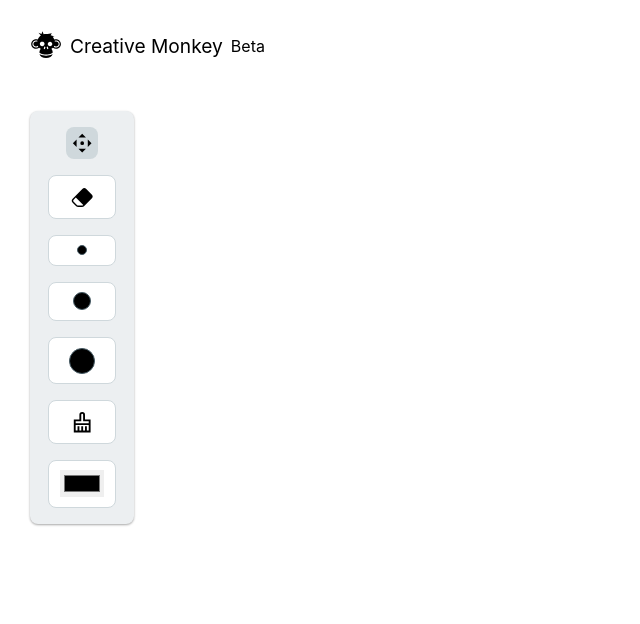
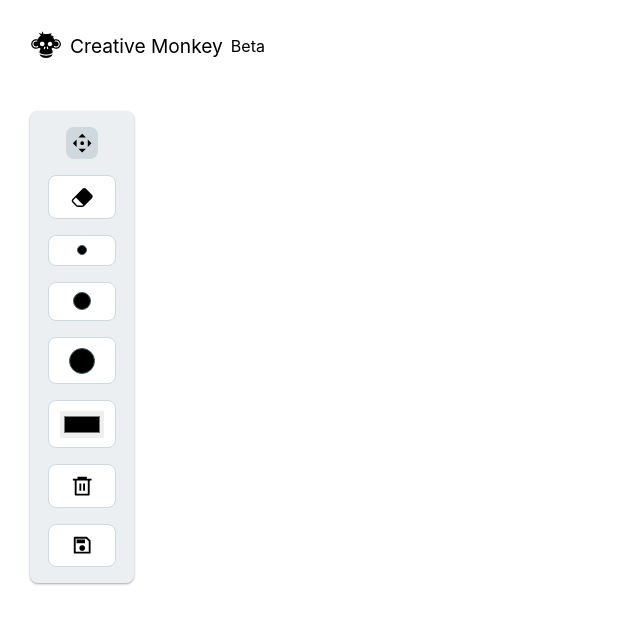
Before and after one commit to om202/creativemonkey-paint, a React (Create React App) app: page / in a window 1280 px wide. Shown: the top 624 px of the page, without its empty margins (0-640 px from the left). Built offline with nearby package versions, Linux system fonts and the light colour scheme.

Commit message:
save image functionality

```diff
--- a/src/ButtonsGroup/ButtonsGroup.js
+++ b/src/ButtonsGroup/ButtonsGroup.js
@@ -2,12 +2,12 @@ import React, { useState } from "react";
 import { useCanvas } from "../CanvasContext";
 import { BsEraserFill } from "react-icons/bs";
 import { GrClearOption } from "react-icons/gr";
-import {RiDragMoveFill} from 'react-icons/ri';
+import {RiDragMoveFill, RiDeleteBin6Line, RiSave2Line} from 'react-icons/ri';
 import "./ButtonsGroup.css";
 import { Tooltip } from "../Tooltip/Tooltip";
 
 export const ButtonsGroup = () => {
-  const { clearCanvas, strokeColor, eraser, pencil } = useCanvas();
+  const { clearCanvas, strokeColor, eraser, pencil, saveAsImage } = useCanvas();
 
   const [color, setColor] = useState("black");
 
@@ -47,11 +47,6 @@ export const ButtonsGroup = () => {
           <div className="pencil-large pencil" style={{ background: color }} />
         </button>
       </Tooltip>
-      <Tooltip text={"Clear everything"}>
-        <button className="buttons-style" onClick={clearCanvas}>
-          <GrClearOption />
-        </button>
-      </Tooltip>
       <Tooltip text={"Color picker"}>
         <button className="buttons-style">
           <input
@@ -61,6 +56,16 @@ export const ButtonsGroup = () => {
           />
         </button>
       </Tooltip>
+      <Tooltip text={"Clear everything"}>
+        <button className="buttons-style" onClick={clearCanvas}>
+          <RiDeleteBin6Line/>
+        </button>
+      </Tooltip>
+      <Tooltip text={"Save as image"}>
+        <button className="buttons-style" onClick={saveAsImage}>
+          <RiSave2Line/>
+        </button>
+      </Tooltip>
     </div>
   );
 };
--- a/src/CanvasContext.js
+++ b/src/CanvasContext.js
@@ -4,8 +4,8 @@ const CanvasContext = React.createContext();
 
 export const CanvasProvider = ({ children }) => {
   const [isDrawing, setIsDrawing] = useState(false);
-  const [pencilColor, setPencilColor] = useState('black');
-  const [pencilSize, setPencilSize] = useState(3)
+  const [pencilColor, setPencilColor] = useState("black");
+  const [pencilSize, setPencilSize] = useState(3);
   const canvasRef = useRef(null);
   const contextRef = useRef(null);
   const defaultEraserWidth = 30;
@@ -18,6 +18,7 @@ export const CanvasProvider = ({ children }) => {
     canvas.style.height = `${window.innerHeight}px`;
 
     const context = canvas.getContext("2d");
+    context.fillStyle = "white";
     context.scale(2, 2);
     context.lineCap = "round";
     context.lineJoin = "round";
@@ -81,6 +82,29 @@ export const CanvasProvider = ({ children }) => {
     contextRef.current = context;
   };
 
+  const saveAsImage = () => {
+    const canvas = canvasRef.current;
+    //cache height and width
+    var w = canvas.width;
+    var h = canvas.height;
+    var data;
+    data = contextRef.current.getImageData(0, 0, w, h);
+    var compositeOperation = contextRef.current.globalCompositeOperation;
+    contextRef.current.globalCompositeOperation = "destination-over";
+    contextRef.current.fillStyle = "white";
+    contextRef.current.fillRect(0, 0, w, h);
+    var imageData = canvas.toDataURL("image/png");
+    contextRef.current.clearRect(0, 0, w, h);
+    contextRef.current.putImageData(data, 0, 0);
+    contextRef.current.globalCompositeOperation = compositeOperation;
+    var a = document.createElement('a');
+    a.href = imageData;
+    a.download = 'download';
+    document.body.appendChild(a);
+    a.click();
+
+  };
+
   return (
     <CanvasContext.Provider
       value={{
@@ -94,6 +118,7 @@ export const CanvasProvider = ({ children }) => {
         clearCanvas,
         draw,
         pencil,
+        saveAsImage,
       }}
     >
       {children}
```
